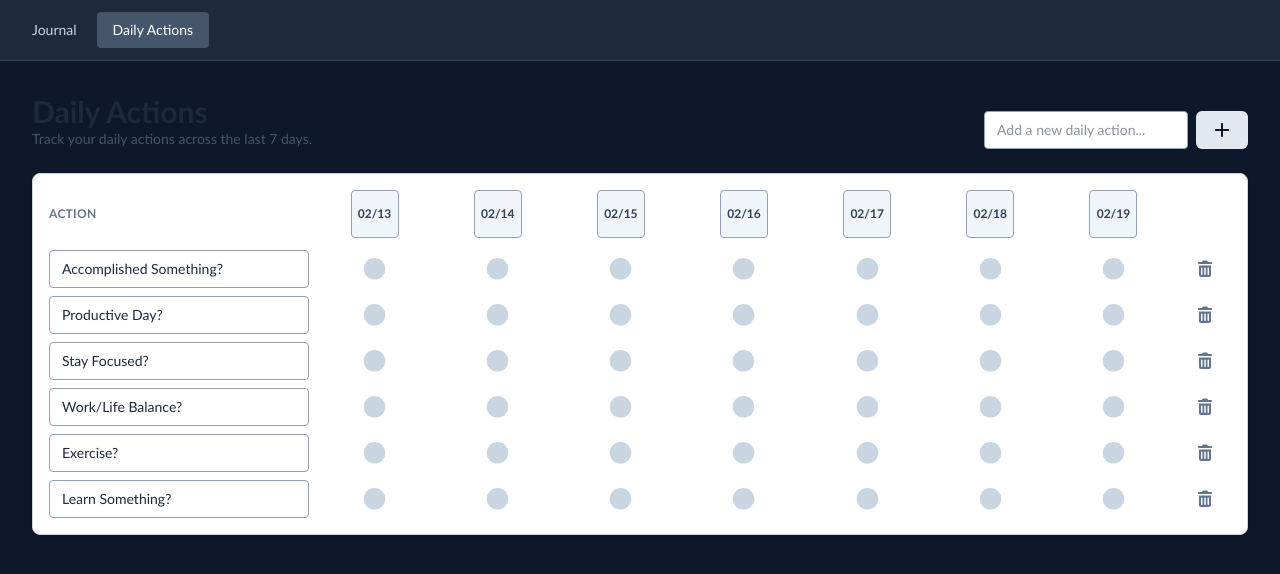
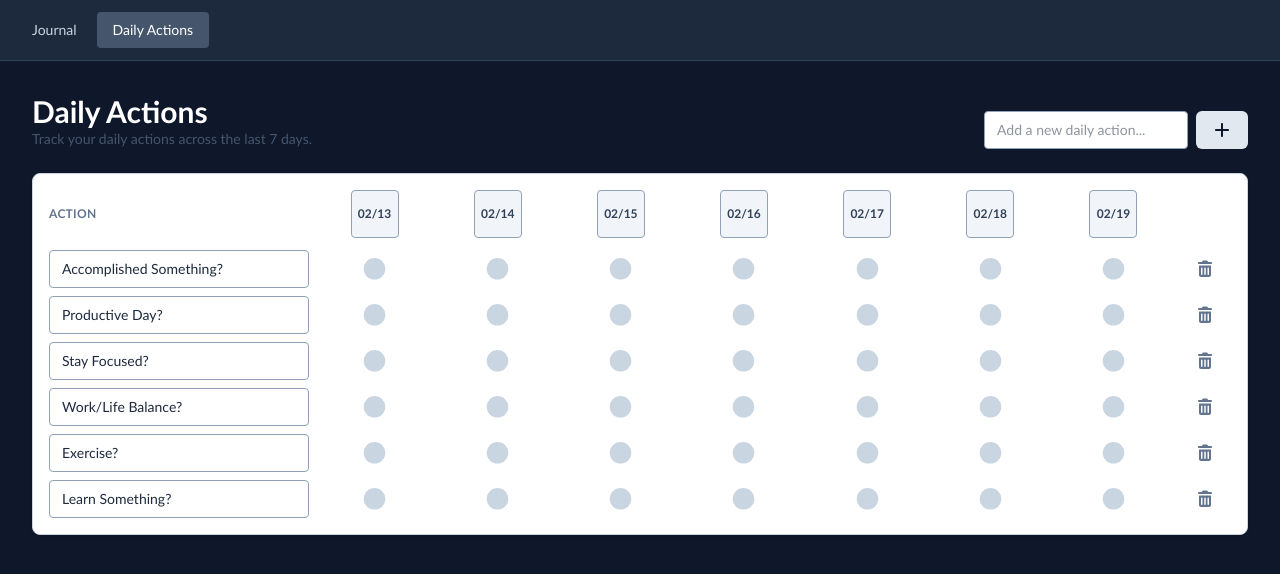
Before and after one commit to gemini88mill/theme-system-journal2, a React (Vite) app: page / in a window 1280 px wide. Both pictures are taken after a click on the tab "Daily Actions". Shown: the top 574 px of the page. Built offline with nearby package versions, Linux system fonts and the light colour scheme.

Commit message:
making text white

```diff
--- a/src/components/organism/DailyActions/DailyActions.tsx
+++ b/src/components/organism/DailyActions/DailyActions.tsx
@@ -22,7 +22,7 @@
       <div className="mx-auto max-w-7xl">
         <header className="mb-6 flex flex-wrap items-end justify-between gap-4">
           <div>
-            <h1 className="text-2xl font-bold md:text-3xl">Daily Actions</h1>
+            <h1 className="text-2xl font-bold text-white md:text-3xl">Daily Actions</h1>
             <p className="text-sm text-slate-600">Track your daily actions across the last 7 days.</p>
           </div>
           <div className="flex w-full gap-2 md:w-auto">
```
